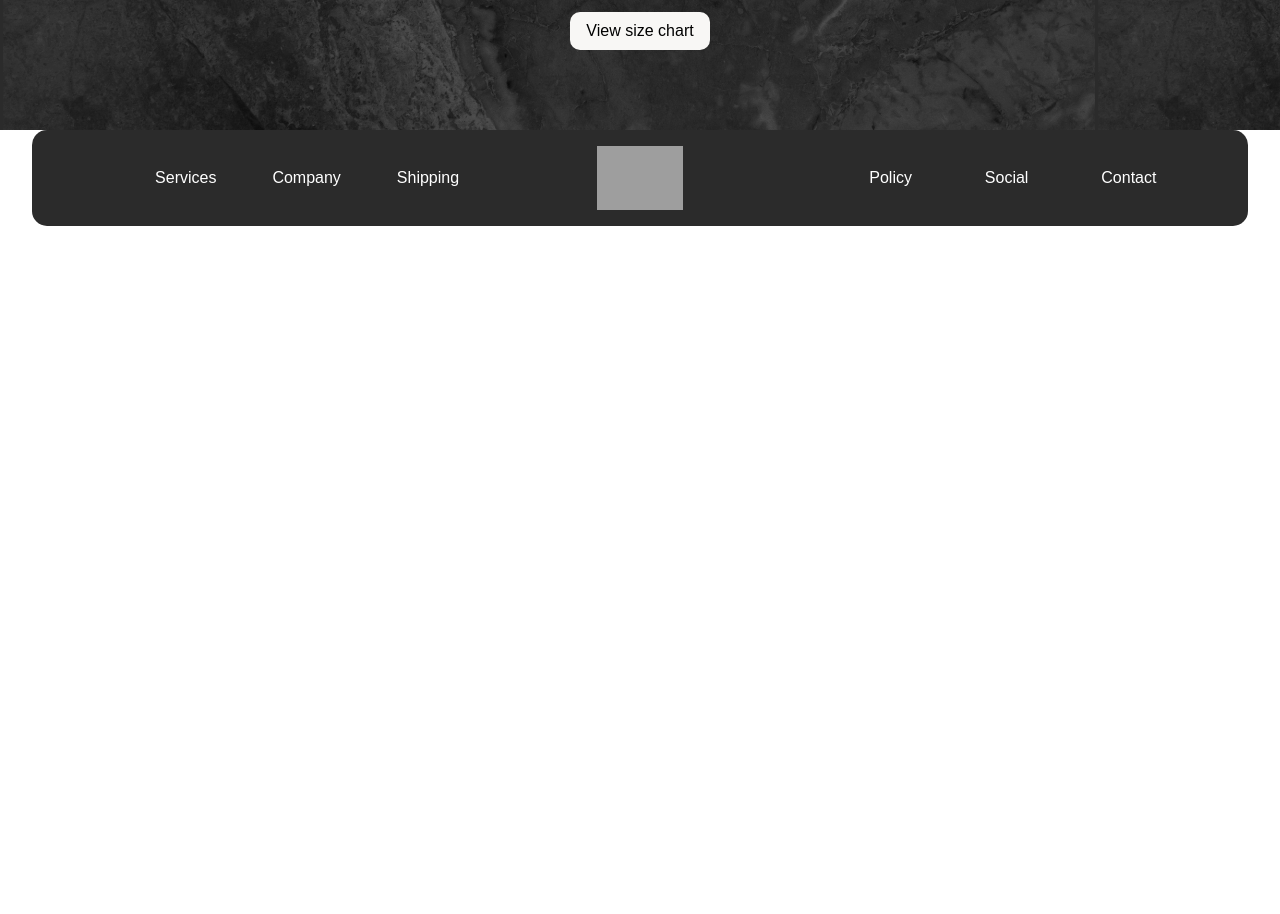
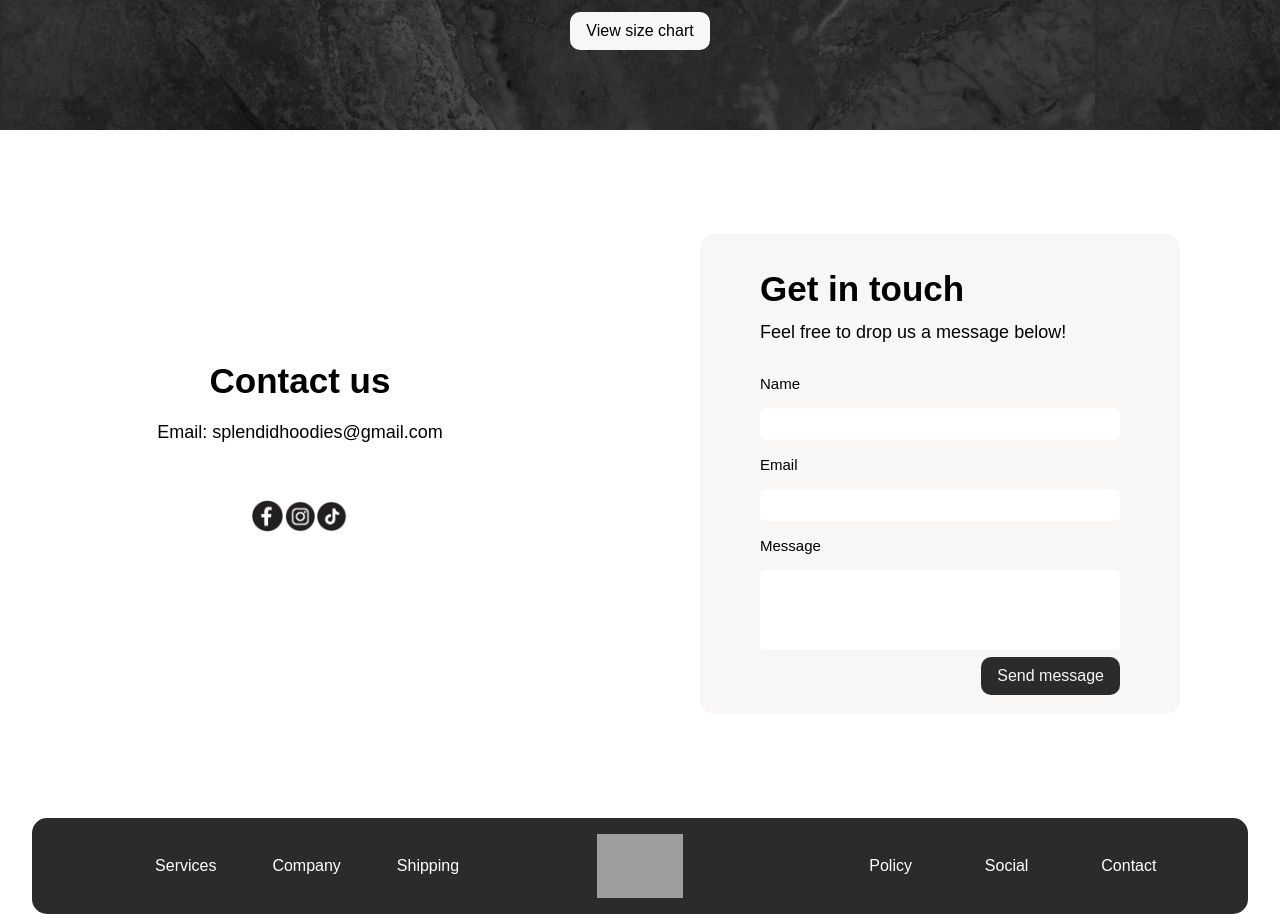
Before and after one commit to Icy-Tequila/React-Splendid-Web-App, a React (Vite) app in the folder FrontEnd/: page / in a window 1280 px wide. Shown: the part 3420-4334 px from the top of the page. Before the commit the page ends 3646 px from the top, so only its background shows below. Built offline with nearby package versions, Linux system fonts and the light colour scheme; grey boxes are pictures that could not be loaded.

Commit message:
Added Contact Section

```diff
--- a/FrontEnd/src/App.jsx
+++ b/FrontEnd/src/App.jsx
@@ -7,6 +7,7 @@ import { GallerySection } from "./assets/Pages/GallerySection";
 import { ProductSection } from "./assets/Pages/ProductSection";
 import { AboutSection } from "./assets/Pages/AboutSection";
 import { ProductFeatureSection } from "./assets/Pages/ProductFeatureSection";
+import { ContactSection } from "./assets/Pages/ContactSection";
 
 export const App = () => {
   return (
@@ -19,6 +20,7 @@ export const App = () => {
       <ProductSection />
       <AboutSection />
       <ProductFeatureSection />
+      <ContactSection />
 
       <FooterSection />
     </main>
--- /dev/null
+++ b/FrontEnd/src/assets/Pages/ContactSection.jsx
@@ -0,0 +1,40 @@
+import "../Styles/Contact.css";
+
+import FbIcon from "../Images/fb-icon.png";
+import IgIcon from "../Images/ig-icon.png";
+import TiktokIcon from "../Images/tiktok-icon.png";
+
+export const ContactSection = () => {
+  return (
+    <section id="contact-section">
+      <div id="contact-section-LC">
+        <h1>Contact us</h1>
+        <p id="contact-LC-p">Email: splendidhoodies@gmail.com</p>
+        <div id="social-links-container">
+          <img src={FbIcon} className="social-links" alt="" />
+          <img src={IgIcon} className="social-links" alt="" />
+          <img src={TiktokIcon} className="social-links" alt="" />
+        </div>
+      </div>
+      <div id="contact-section-RC">
+        <div id="contact-container">
+          <h1 id="contact-RC-h1">Get in touch</h1>
+          <p id="contact-RC-p">Feel free to drop us a message below!</p>
+          <p className="contact-labels">Name</p>
+          <input type="text" className="contact-input" />
+          <p className="contact-labels">Email</p>
+          <input type="text" className="contact-input" />
+          <p className="contact-labels">Message</p>
+          <input
+            type="text"
+            className="contact-input"
+            id="input-message-container"
+          />
+        </div>
+        <div id="contact-btn">
+          <button className="dark-btn">Send message</button>
+        </div>
+      </div>
+    </section>
+  );
+};
--- /dev/null
+++ b/FrontEnd/src/assets/Styles/Contact.css
@@ -0,0 +1,87 @@
+#contact-section {
+  width: 100%;
+  height: auto;
+  display: flex;
+  flex-wrap: wrap;
+  justify-content: space-around;
+  align-items: center;
+  padding: 6.5rem 0rem;
+}
+
+#contact-section-LC {
+  width: 25rem;
+  height: 15rem;
+  /* margin-left: 9rem; */
+  text-align: center;
+  display: flex;
+  flex-wrap: wrap;
+  justify-content: center;
+  align-items: center;
+  padding-bottom: 5rem;
+}
+
+#contact-LC-p {
+  margin-top: -3rem;
+}
+
+#contact-section-RC {
+  width: 30rem;
+  height: 30rem;
+  /* margin-left: -3rem; */
+  background-color: #f8f7f5;
+  border-radius: 15px;
+  display: flex;
+  flex-wrap: wrap;
+  justify-content: center;
+  align-items: center;
+}
+
+#contact-container {
+  width: 75%;
+  height: auto;
+}
+
+.contact-labels {
+  width: 100%;
+  margin: 1rem 0rem;
+}
+
+#name-input-C {
+  width: 100%;
+  height: 1.5rem;
+}
+
+#contact-RC-h1 {
+  margin-top: 1rem;
+}
+
+#contact-RC-p {
+  margin-top: -1rem;
+  margin-bottom: 2rem;
+}
+
+#input-message-container {
+  height: 5rem;
+  display: flex;
+  flex-wrap: wrap;
+  align-content: flex-start;
+}
+
+.contact-input {
+  all: unset;
+  height: 2rem;
+  width: 100%;
+  background-color: white;
+  border-radius: 5px;
+}
+
+.contact-labels {
+  font-size: 15px;
+}
+
+#contact-btn {
+  width: 75%;
+  display: flex;
+  justify-content: flex-end;
+  margin-top: -2rem;
+}
```
